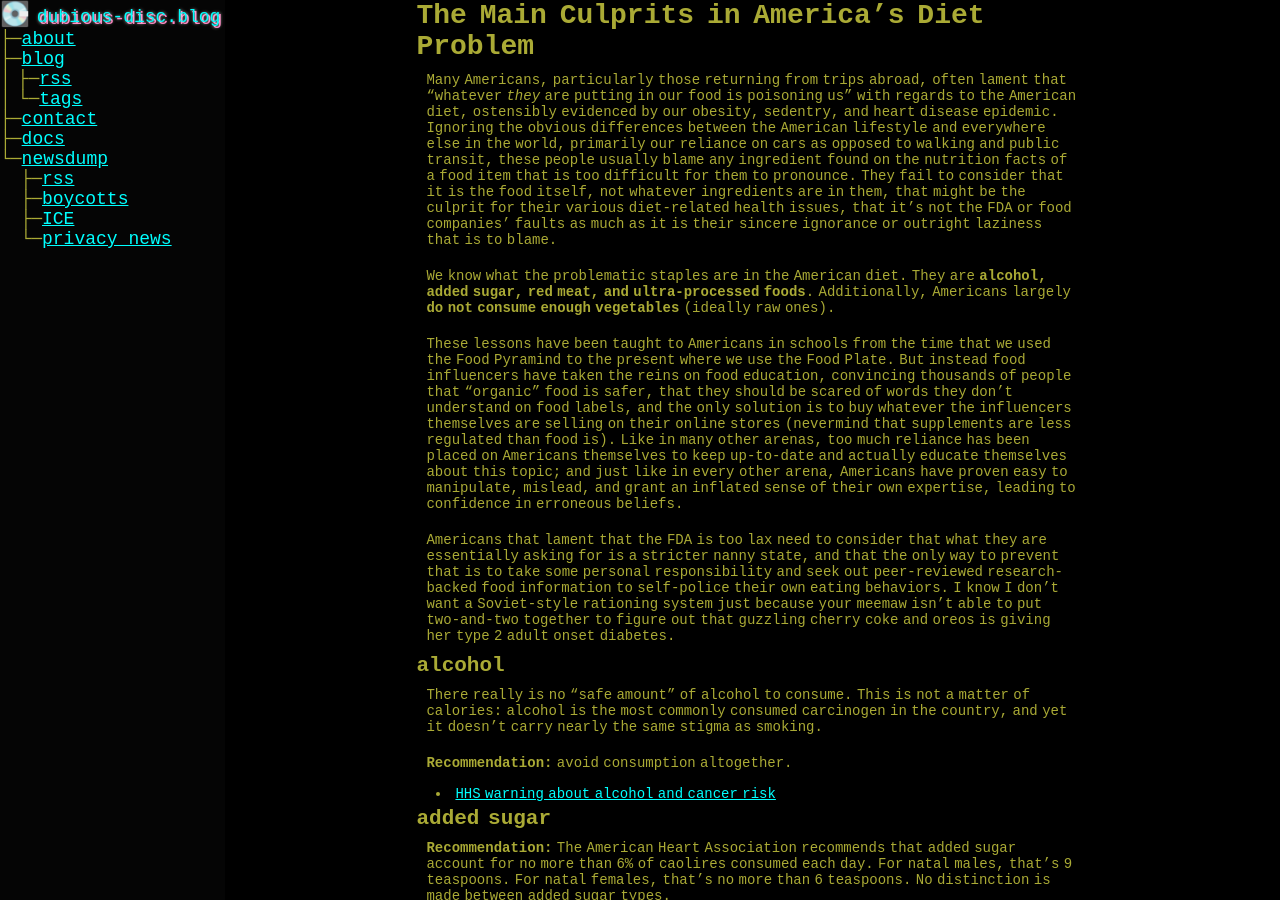
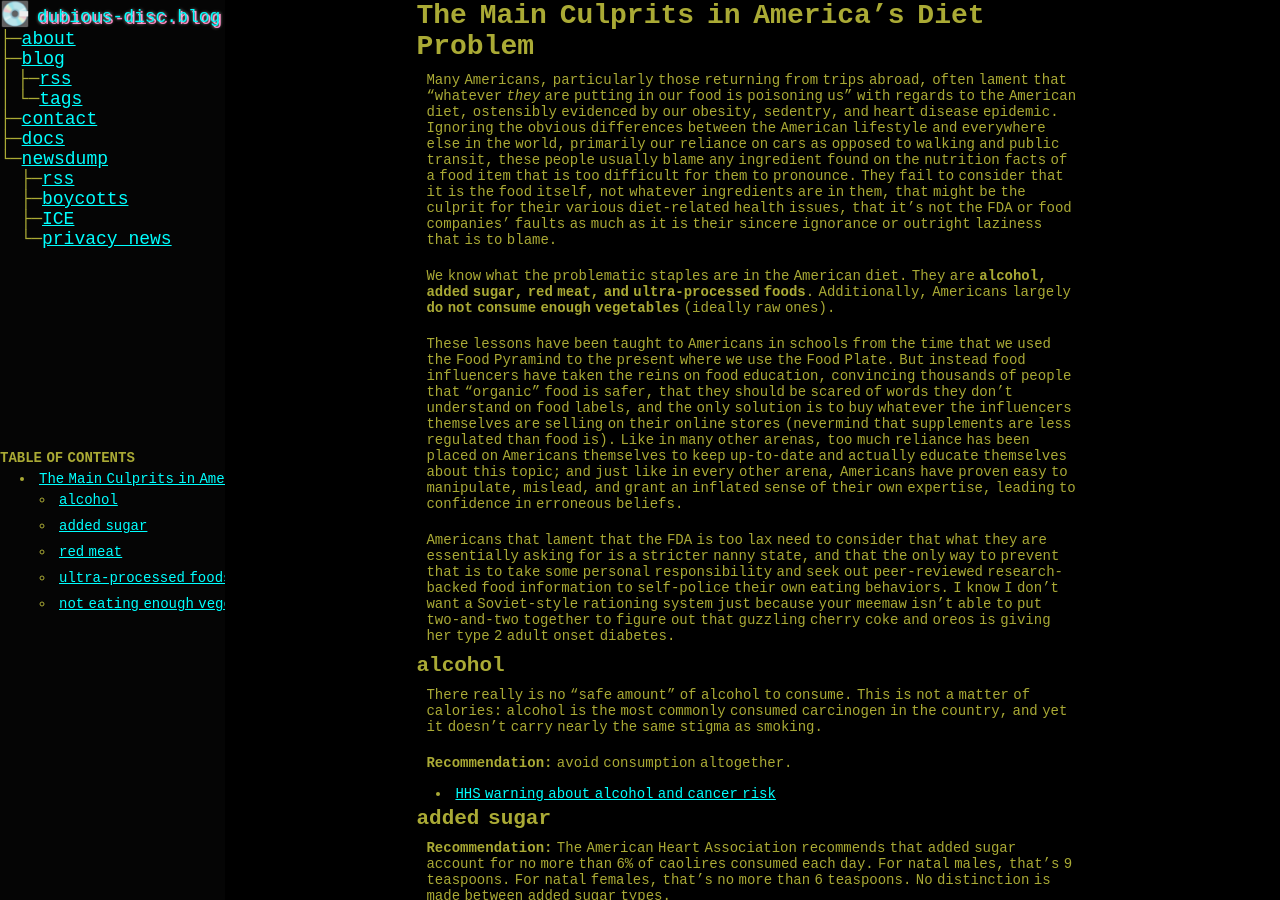
Before and after one commit to paranoid-porygon/paranoid-porygon.github.io, a Jekyll site: the page built from _pages/docs/culprits-of-americas-diet.md, in a window 1280 px wide and 900 px high. Built offline with Jekyll 4.4.1, drawn with Linux system fonts in a browser that asks for light colours; part of the change alters nothing that is shown.

Commit message:
created and applied doc layout

```diff
--- a/_pages/docs/culprits-of-americas-diet.md
+++ b/_pages/docs/culprits-of-americas-diet.md
@@ -1,8 +1,11 @@
 ---
-layout: doc
+layout: default
 title: The Main Culprits in America's Diet Problem
 permalink: /docs/american-diet-culprits
 ---
+
+* This will become a table of contents (this text will be scrapped).
+{:toc}
 
 # The Main Culprits in America's Diet Problem
 
```
